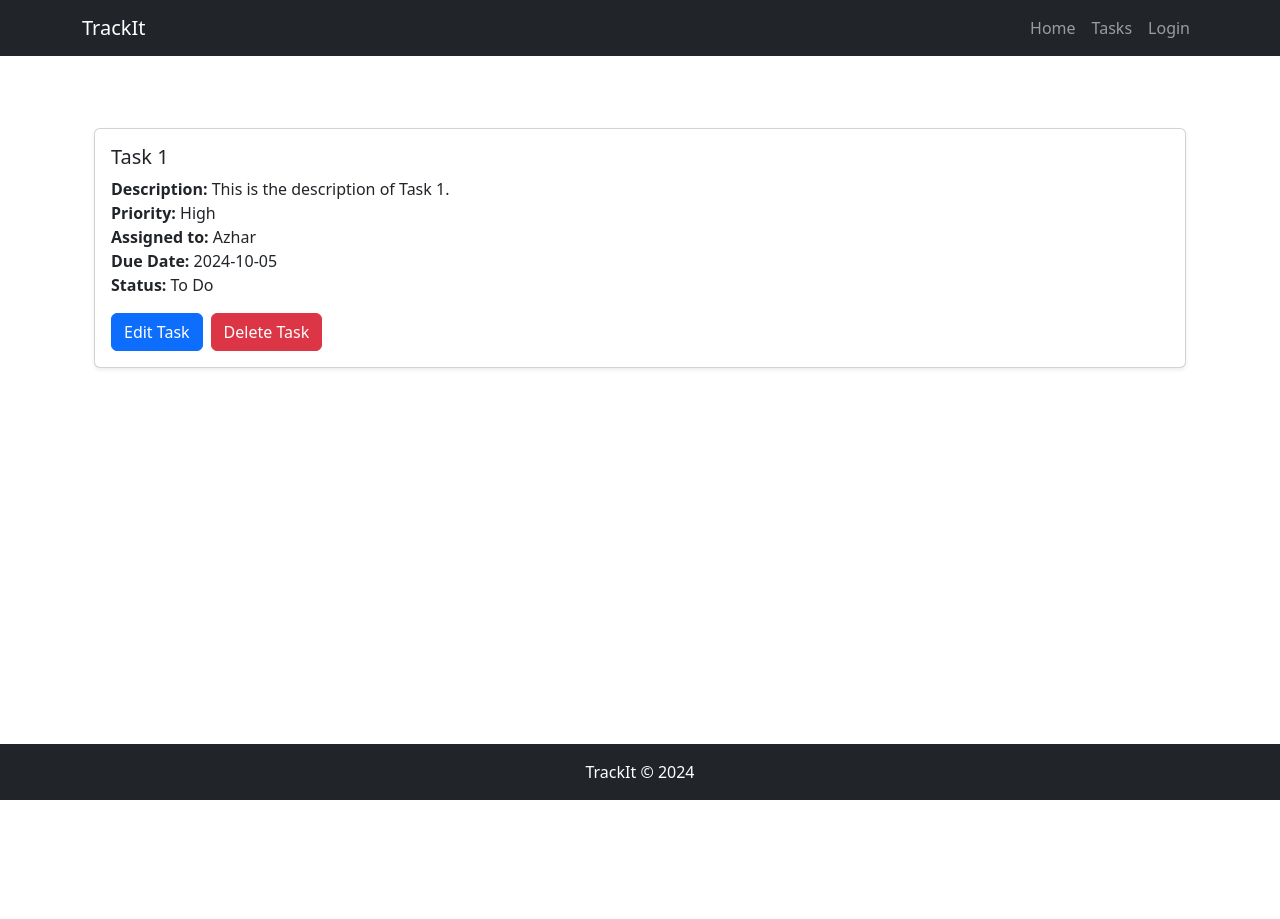
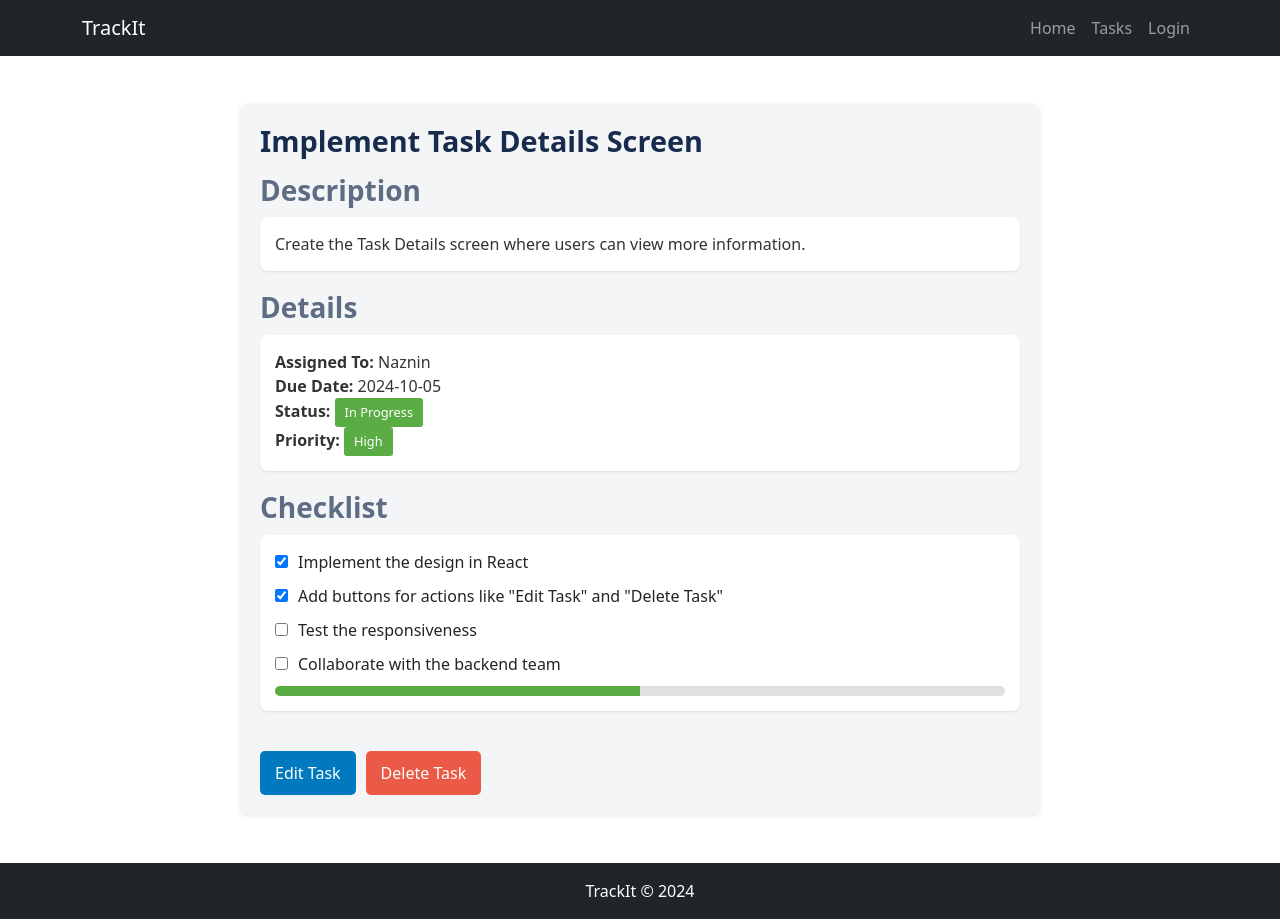
Before and after one commit to neeyrahh/capstone_project, a React (Create React App) app: page /task/1 in a window 1280 px wide. Before the commit the page ends 800 px from the top, so only its background shows below. Built offline with nearby package versions, Linux system fonts and the light colour scheme.

Commit message:
made changes in tasks and task details page

```diff
--- a/package.json
+++ b/package.json
@@ -8,7 +8,7 @@
     "@testing-library/user-event": "^13.5.0",
     "bootstrap": "^5.3.3",
     "react": "^18.3.1",
-    "react-bootstrap": "^2.10.4",
+    "react-bootstrap": "^2.10.5",
     "react-bootstrap-icons": "^1.11.4",
     "react-dom": "^18.3.1",
     "react-hook-form": "^7.53.0",
--- a/src/components/TaskDetails.js
+++ b/src/components/TaskDetails.js
@@ -1,42 +1,29 @@
 import React, { useState, useEffect } from 'react';
-import { Button, Card, Container } from 'react-bootstrap';
 import { useParams } from 'react-router-dom';
+import '../styles/TaskDetails.css';
 
-
+// Mock data for task details
 const mockTasks = [
   {
     CardID: 1,
-    Title: 'Task 1',
-    Description: 'This is the description of Task 1.',
+    Title: 'Implement Task Details Screen',
+    Description: 'Create the Task Details screen where users can view more information.',
     Priority: 'High',
-    AssignedTo: 'Azhar',
+    AssignedTo: 'Naznin',
     DueDate: '2024-10-05',
-    Status: 'To Do'
+    Status: 'In Progress',
+    Checklist: [
+      { id: 1, text: 'Implement the design in React', completed: true },
+      { id: 2, text: 'Add buttons for actions like "Edit Task" and "Delete Task"', completed: true },
+      { id: 3, text: 'Test the responsiveness', completed: false },
+      { id: 4, text: 'Collaborate with the backend team', completed: false }
+    ]
   },
-  {
-    CardID: 2,
-    Title: 'Task 2',
-    Description: 'This is the description of Task 2.',
-    Priority: 'Medium',
-    AssignedTo: 'Arthur',
-    DueDate: '2024-10-10',
-    Status: 'To Do'
-  },
-  {
-    CardID: 3,
-    Title: 'Task 3',
-    Description: 'This is the description of Task 3.',
-    Priority: 'Low',
-    AssignedTo: 'Adyl',
-    DueDate: '2024-10-07',
-    Status: 'In Progress'
-  }
 ];
 
 const TaskDetails = () => {
   const { cardId } = useParams();
   const [task, setTask] = useState(null);
-
 
   useEffect(() => {
     const selectedTask = mockTasks.find(task => task.CardID === parseInt(cardId));
@@ -47,23 +34,50 @@ const TaskDetails = () => {
     return <div>Loading...</div>;
   }
 
+  const completedItems = task.Checklist.filter(item => item.completed).length;
+  const progress = (completedItems / task.Checklist.length) * 100;
+
   return (
-    <Container className="my-4">
-      <Card className="shadow-sm">
-        <Card.Body>
-          <Card.Title>{task.Title}</Card.Title>
-          <Card.Text>
-            <strong>Description:</strong> {task.Description}<br />
-            <strong>Priority:</strong> {task.Priority}<br />
-            <strong>Assigned to:</strong> {task.AssignedTo}<br />
-            <strong>Due Date:</strong> {task.DueDate}<br />
-            <strong>Status:</strong> {task.Status}
-          </Card.Text>
-          <Button variant="primary" className="me-2">Edit Task</Button>
-          <Button variant="danger">Delete Task</Button>
-        </Card.Body>
-      </Card>
-    </Container>
+    <div className="task-details-container">
+      <h1 className="task-title">{task.Title}</h1>
+
+      <div className="task-section">
+        <h3 className="task-section-title">Description</h3>
+        <div className="task-section-content">
+          <p>{task.Description}</p>
+        </div>
+      </div>
+
+      <div className="task-section">
+        <h3 className="task-section-title">Details</h3>
+        <div className="task-section-content">
+          <p><strong>Assigned To:</strong> {task.AssignedTo}</p>
+          <p><strong>Due Date:</strong> {task.DueDate}</p>
+          <p><strong>Status:</strong> <span className="label">{task.Status}</span></p>
+          <p><strong>Priority:</strong> <span className="label">{task.Priority}</span></p>
+        </div>
+      </div>
+
+      <div className="task-section">
+        <h3 className="task-section-title">Checklist</h3>
+        <div className="task-section-content">
+          {task.Checklist.map(item => (
+            <div key={item.id} className="checklist-item">
+              <input type="checkbox" className="checklist-checkbox" checked={item.completed} readOnly />
+              <span>{item.text}</span>
+            </div>
+          ))}
+          <div className="progress-bar-container">
+            <div className="progress-bar" style={{ width: `${progress}%` }}></div>
+          </div>
+        </div>
+      </div>
+
+      <div className="task-actions">
+        <button className="button-primary">Edit Task</button>
+        <button className="button-danger">Delete Task</button>
+      </div>
+    </div>
   );
 };
 
--- a/src/components/Tasks.js
+++ b/src/components/Tasks.js
@@ -1,50 +1,59 @@
 import React, { useState, useEffect } from 'react';
-import { Row, Col, Container, Card } from 'react-bootstrap';
+import { Row, Col, Container, Card, Button } from 'react-bootstrap';
 import { Link } from 'react-router-dom';
-// this is the new branch
+import '../styles/Tasks.css';
 
 const mockLists = [
   {
     ListID: 1,
     Name: 'To Do',
     cards: [
-      { CardID: 1, Title: 'Task 1', AssignedTo: 'Azhar', DueDate: '2024-10-05' },
-      { CardID: 2, Title: 'Task 2', AssignedTo: 'Arthur', DueDate: '2024-10-10' }
+      { CardID: 1, Title: 'Task 1', AssignedTo: 'Naznin', DueDate: '2024-10-05' },
+      { CardID: 2, Title: 'Task 2', AssignedTo: 'Sushma', DueDate: '2024-10-10' }
     ]
   },
   {
     ListID: 2,
     Name: 'In Progress',
     cards: [
-      { CardID: 3, Title: 'Task 3', AssignedTo: 'Adyl', DueDate: '2024-10-07' }
+      { CardID: 3, Title: 'Task 3', AssignedTo: 'Hani', DueDate: '2024-10-15' }
     ]
   },
   {
     ListID: 3,
-    Name: 'Done',
-    cards: []
+    Name: 'Completed',
+    cards: [
+      { CardID: 4, Title: 'Task 4', AssignedTo: 'Munirat', DueDate: '2024-10-12' }
+    ]
+  },
+  {
+    ListID: 4,
+    Name: 'Approved',
+    cards: [
+      { CardID: 5, Title: 'Task 5', AssignedTo: 'Bibek', DueDate: '2024-10-20' }
+    ]
   }
 ];
 
 const Tasks = () => {
   const [lists, setLists] = useState([]);
 
-
   useEffect(() => {
     setLists(mockLists);
   }, []);
 
   return (
-    <Container fluid className="my-4">
+    <Container fluid className="tasks-container p-4">
       <Row className="gx-3">
         {lists.map(list => (
-          <Col key={list.ListID} md={3}>
-            <h4 className="text-center mb-4">{list.Name}</h4>
+          <Col key={list.ListID} md={3} className="mb-4">
+            <div className="task-list">
+              <h5 className="list-title text-center mb-3">{list.Name}</h5>
               {list.cards.map(card => (
                 <Link key={card.CardID} to={`/task/${card.CardID}`} style={{ textDecoration: 'none' }}>
-                <Card className="mb-3 shadow-sm">
+                  <Card className="task-card mb-3 shadow-sm">
                     <Card.Body>
-                    <Card.Title className="text-primary">{card.Title}</Card.Title>
+                      <Card.Title className="task-title">{card.Title}</Card.Title>
                       <Card.Text>
                         <small><strong>Assigned to:</strong> {card.AssignedTo}</small><br />
                         <small><strong>Due Date:</strong> {card.DueDate}</small>
@@ -53,6 +62,8 @@ const Tasks = () => {
                   </Card>
                 </Link>
               ))}
+              <Button variant="outline-secondary" className="w-100 mt-2 add-card-btn">+ Add a card</Button>
+            </div>
           </Col>
         ))}
       </Row>
--- /dev/null
+++ b/src/styles/TaskDetails.css
@@ -0,0 +1,101 @@
+/* TaskDetails.css */
+
+.task-details-container {
+    display: flex;
+    flex-direction: column;
+    max-width: 800px;
+    margin: 0 auto;
+    padding: 20px;
+    border-radius: 8px;
+    background-color: #f4f5f7;
+    box-shadow: 0 1px 4px rgba(0, 0, 0, 0.1);
+  }
+
+  .task-title {
+    font-size: 1.8rem;
+    font-weight: bold;
+    margin-bottom: 15px;
+    color: #172b4d;
+  }
+
+  .task-section {
+    margin-bottom: 20px;
+  }
+
+  .task-section-title {
+    font-weight: bold;
+    color: #5e6c84;
+    margin-bottom: 10px;
+  }
+
+  .task-section-content {
+    background-color: #ffffff;
+    padding: 15px;
+    border-radius: 8px;
+    box-shadow: 0 1px 2px rgba(0, 0, 0, 0.1);
+  }
+
+  .task-section-content p {
+    margin: 0;
+    font-size: 1rem;
+    color: #333;
+  }
+
+  .label {
+    display: inline-block;
+    padding: 5px 10px;
+    font-size: 0.8rem;
+    border-radius: 3px;
+    color: white;
+    margin-right: 10px;
+    background-color: #5aac44;
+  }
+
+  .checklist-item {
+    display: flex;
+    align-items: center;
+    margin-bottom: 10px;
+  }
+
+  .checklist-checkbox {
+    margin-right: 10px;
+  }
+
+  .progress-bar-container {
+    background-color: #e0e0e0;
+    border-radius: 8px;
+    overflow: hidden;
+    height: 10px;
+    margin-top: 5px;
+  }
+
+  .progress-bar {
+    height: 100%;
+    background-color: #5aac44;
+  }
+
+  .task-actions {
+    display: flex;
+    gap: 10px;
+    margin-top: 20px;
+  }
+
+  .button-primary {
+    background-color: #0079bf;
+    color: #ffffff;
+    padding: 10px 15px;
+    border-radius: 5px;
+    text-align: center;
+    cursor: pointer;
+    border: none;
+  }
+
+  .button-danger {
+    background-color: #eb5a46;
+    color: #ffffff;
+    padding: 10px 15px;
+    border-radius: 5px;
+    text-align: center;
+    cursor: pointer;
+    border: none;
+  }
--- /dev/null
+++ b/src/styles/Tasks.css
@@ -0,0 +1,46 @@
+.tasks-container {
+    background-color: #f4f5f7;
+    min-height: 100vh;
+  }
+
+  .task-list {
+    background-color: #ebecf0;
+    border-radius: 8px;
+    padding: 15px;
+  }
+
+  .list-title {
+    font-size: 1.1rem;
+    font-weight: 600;
+    color: #333;
+  }
+
+  .task-card {
+    border: none;
+    border-radius: 8px;
+    background-color: #ffffff;
+    cursor: pointer;
+    transition: background-color 0.3s ease;
+  }
+
+  .task-card:hover {
+    background-color: #f4f5f7;
+  }
+
+  .task-title {
+    font-size: 1rem;
+    font-weight: 500;
+    color: #0079bf;
+  }
+
+  .add-card-btn {
+    color: #5e6c84;
+    font-size: 0.9rem;
+    border: none;
+    background-color: #ebecf0;
+  }
+
+  .add-card-btn:hover {
+    background-color: #dfe1e6;
+    color: #333;
+  }
```
Also changed, not shown: 1 other file (tests, documents, lock files or other folders). Lines whose indentation alone changed are shown as unchanged.
